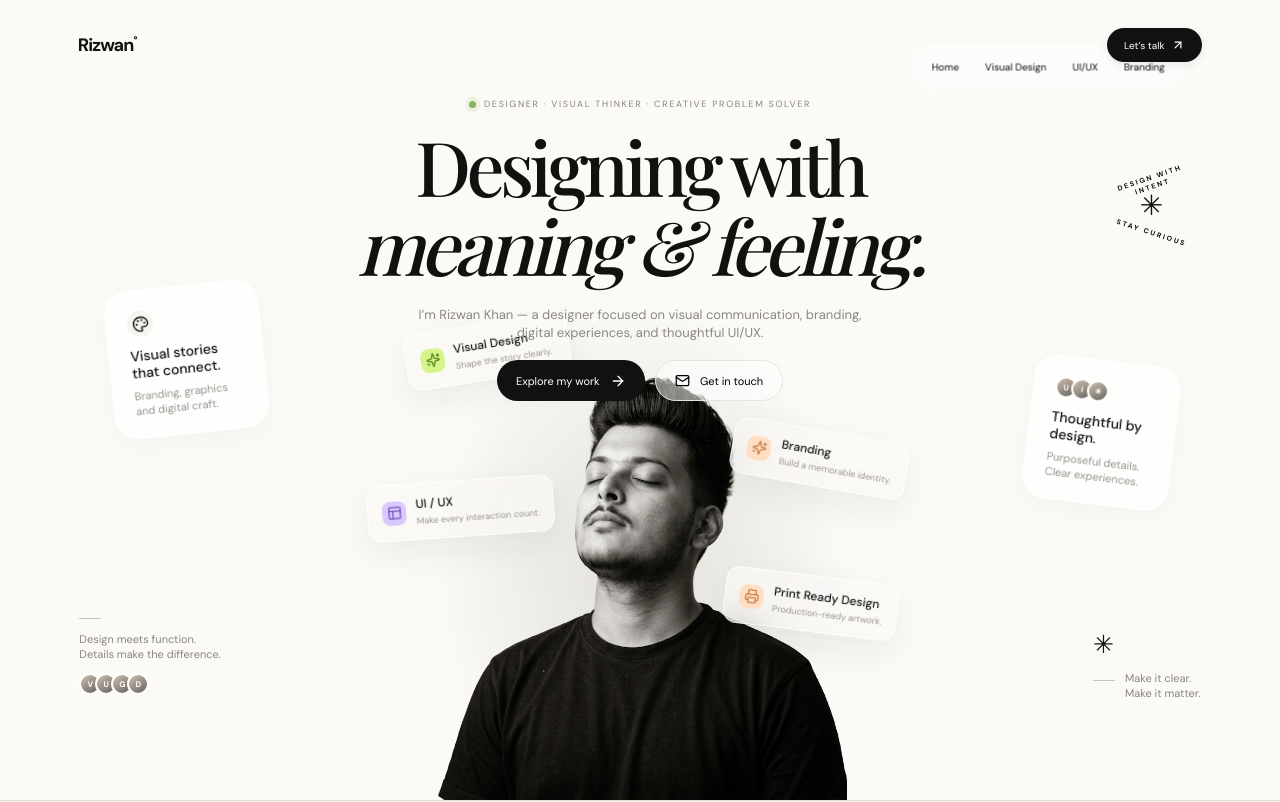
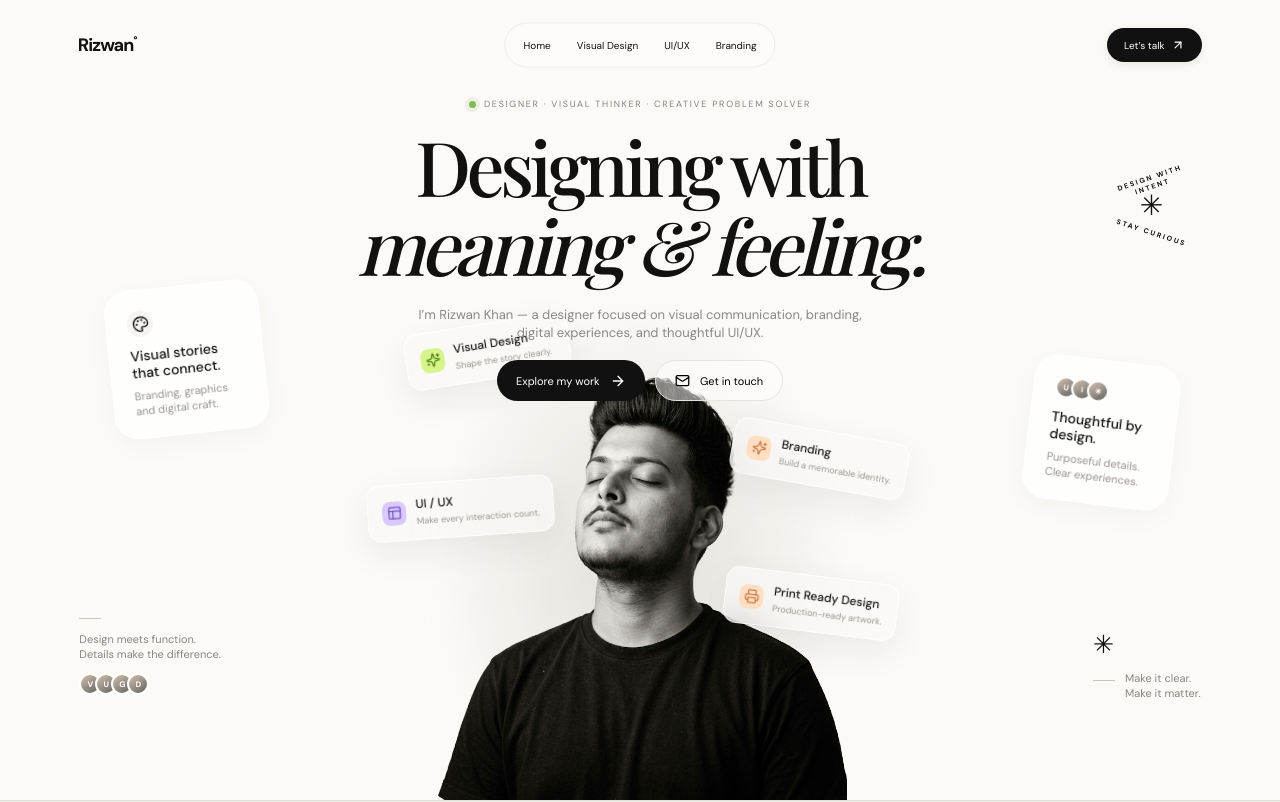
Before and after one commit to Rizzu01/port-folio, a Next.js app: page / in a window 1280 px wide. Shown: the top 802 px of the page. Built offline with nearby package versions, Linux system fonts and the light colour scheme; a web font is replaced by a local one.

Commit message:
Smooth sticky glass header and restore centered nav alignment

```diff
--- a/app/globals.css
+++ b/app/globals.css
@@ -515,3 +515,84 @@ body.custom-cursor-enabled .app-link:active{
   .topbar .nav-pill{top:70px}
   .topbar.is-scrolled .nav-pill{top:70px}
 }
+
+
+/* Refined sticky glass header: preserve the original centered nav, animate the glass gently */
+.topbar{
+  position:sticky;
+  top:0;
+  left:auto;
+  transform:none;
+  width:100%;
+  max-width:none;
+  height:90px;
+  margin:0;
+  padding:0 6%;
+  border:1px solid transparent;
+  border-radius:0;
+  background:transparent;
+  box-shadow:none;
+  -webkit-backdrop-filter:blur(0);
+  backdrop-filter:blur(0);
+  transition:background-color .8s cubic-bezier(.22,.75,.25,1),
+    border-color .8s cubic-bezier(.22,.75,.25,1),
+    box-shadow .9s cubic-bezier(.22,.75,.25,1),
+    width .8s cubic-bezier(.22,.75,.25,1),
+    top .8s cubic-bezier(.22,.75,.25,1),
+    border-radius .8s cubic-bezier(.22,.75,.25,1),
+    -webkit-backdrop-filter .8s cubic-bezier(.22,.75,.25,1),
+    backdrop-filter .8s cubic-bezier(.22,.75,.25,1);
+}
+.topbar::before{opacity:0;transition:opacity .9s cubic-bezier(.22,.75,.25,1)}
+.topbar.is-scrolled{
+  position:sticky;
+  top:0;
+  left:auto;
+  transform:none;
+  width:calc(100% - 48px);
+  max-width:1380px;
+  height:68px;
+  margin:0 auto;
+  padding:0 clamp(18px,4vw,54px);
+  border:1px solid rgba(255,255,255,.72);
+  border-radius:22px;
+  background:rgba(251,250,247,.72);
+  -webkit-backdrop-filter:blur(22px) saturate(155%);
+  backdrop-filter:blur(22px) saturate(155%);
+  box-shadow:0 8px 32px rgba(37,33,24,.07),inset 0 1px 0 rgba(255,255,255,.75);
+}
+.topbar.is-scrolled::before{
+  display:block;
+  opacity:1;
+  content:"";
+  position:absolute;
+  inset:0;
+  border-radius:inherit;
+  pointer-events:none;
+  background:linear-gradient(115deg,rgba(255,255,255,.42),transparent 42%,rgba(255,255,255,.12));
+}
+.topbar>*{position:relative;z-index:1}
+.topbar .nav-pill,
+.topbar.is-scrolled .nav-pill{
+  position:absolute;
+  top:50%;
+  left:50%;
+  right:auto;
+  transform:translate(-50%,-50%);
+  margin:0;
+  white-space:nowrap;
+}
+.topbar .nav-pill{background:#ffffff73;border-color:#0000000f;backdrop-filter:none}
+.topbar.is-scrolled .nav-pill{background:rgba(255,255,255,.38);border-color:rgba(255,255,255,.62);backdrop-filter:blur(10px)}
+@media(max-width:850px){
+  .topbar{height:76px;padding:0 5%}
+  .topbar.is-scrolled{width:calc(100% - 28px);height:62px;padding:0 20px;border-radius:19px}
+}
+@media(max-width:560px){
+  .topbar{height:68px;padding:0 18px}
+  .topbar.is-scrolled{width:calc(100% - 20px);height:58px;padding:0 14px;border-radius:17px}
+  .topbar .nav-pill,.topbar.is-scrolled .nav-pill{top:70px;transform:translateX(-50%)}
+}
+@media(prefers-reduced-motion:reduce){
+  .topbar,.topbar::before{transition:none!important}
+}
```
